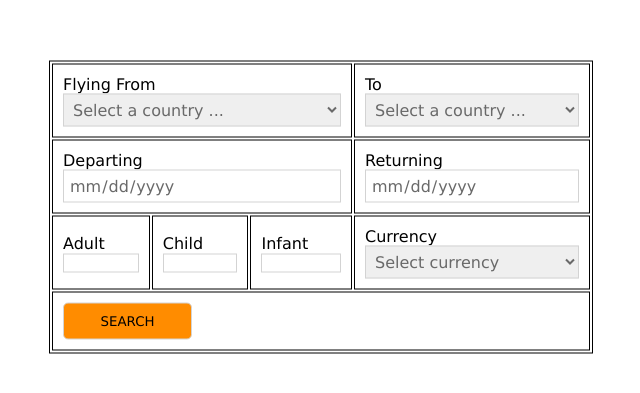
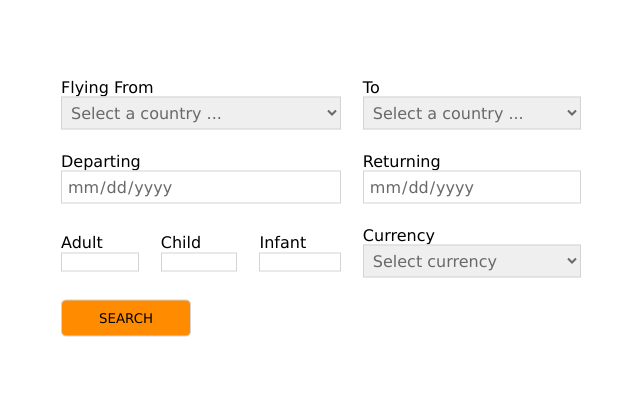
Before and after one commit to Firstkris/Homework_codecamp_10, a plain HTML site: page HTML/HW2/booking.html in a window 1280 px wide. Shown: the part 193-586 px from the top of the page, without its empty margins (319-959 px from the left). Drawn offline with Linux system fonts and the light colour scheme.

Commit message:
Update booking_style.css

```diff
--- a/HTML/HW2/booking_style.css
+++ b/HTML/HW2/booking_style.css
@@ -18,13 +18,8 @@ td,tr{
     padding: 10px;
 }
 
-td{
-    border: 1px solid black;
-}
-
 table {
     width: 100%;
-    border: 1px solid black;
 }
 
 
@@ -76,6 +71,7 @@ table {
 
 }
 
+/* in this sector; make date lable is clickable to show calendar picker */
 input[type="date"] {
     position: relative;
 }
```
